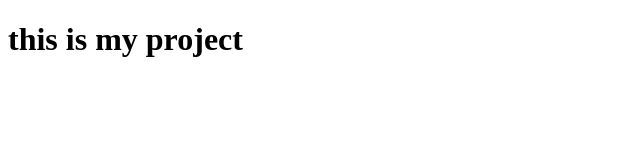
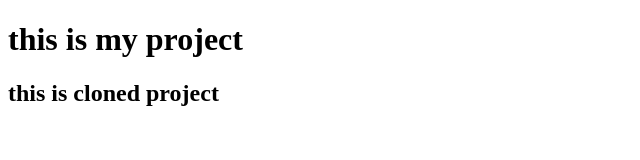
Before and after one commit to akshithathipparam/new-project, a plain HTML site: page index.html in a window 1280 px wide. Shown: the whole page, without its empty margins (0-640 px from the left). Drawn offline with Linux system fonts and the light colour scheme.

Commit message:
cloned project

```diff
--- a/index.html
+++ b/index.html
@@ -7,5 +7,6 @@
 </head>
 <body>
     <h1>this is my project</h1>
+    <h2>this is cloned project</h2>
 </body>
 </html>
```
